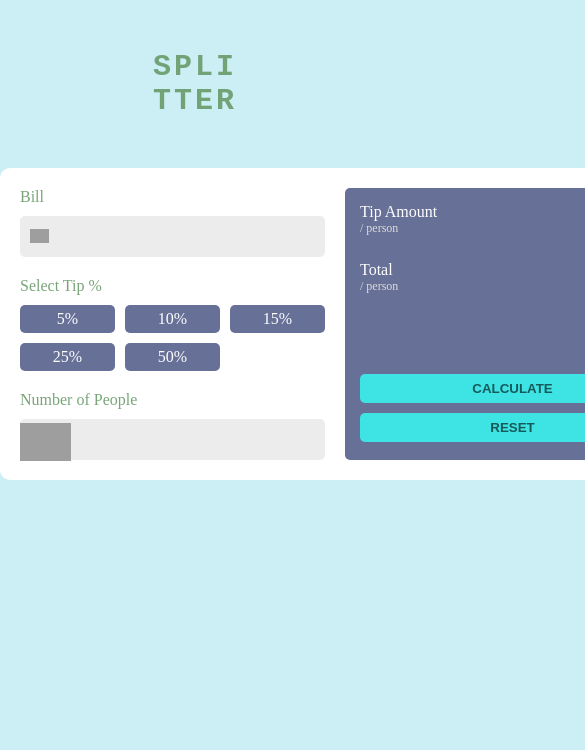
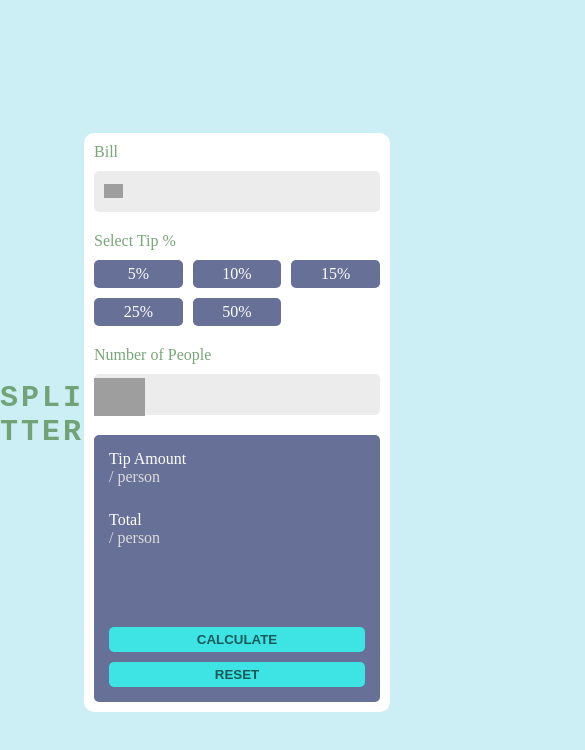
Before and after one commit to djooleee22/splitter, a plain HTML site: page index.html in a window 390 px wide. Shown: the top 750 px of the page, 585 px wide, since content can reach past the window. Drawn offline with Linux system fonts and the light colour scheme; grey boxes are pictures that could not be loaded.

Commit message:
Update style.css

```diff
--- a/style.css
+++ b/style.css
@@ -5,22 +5,30 @@
 }
 
 body {
-    min-height: 100vh;
+  width: 100vw;
+  height: 100vh;
   background-color: rgb(204, 238, 245);
   color: rgba(101, 153, 101, 0.877);
+  display: flex;
+  justify-content: center;
+  align-items: center;
+  font-size: 20px;
+}
+
+.main {
+  width: 70%;
 }
 
 h2 {
-    font-size: 30px;
+  font-size: 40px;
   text-align: center;
-    padding-top: 50px;
   font-family: monospace;
   letter-spacing: 3px;
+  margin-bottom: 15px;
 }
 
 .wrapper {
-    width: 700px;
-    margin: 50px auto;
+  width: 100%;
   background-color: white;
   border-radius: 10px;
   padding: 20px;
@@ -28,7 +36,8 @@ h2 {
   gap: 20px;
 }
 
-.pt-1, .pt-2 {
+.pt-1,
+.pt-2 {
   flex: 1;
 }
 
@@ -46,7 +55,7 @@ input {
   padding: 10px;
   margin-top: 10px;
   font-size: 18px;
-    color: rgba(101, 153, 101, 0.877);;
+  color: rgba(101, 153, 101, 0.877);
   text-align: right;
   font-weight: 600;
   border-radius: 5px;
@@ -97,7 +106,7 @@ input {
 
 .small {
   color: rgb(221, 219, 219);
-    font-size: 12px;
+  font-size: 16px;
 }
 
 .flex {
@@ -107,7 +116,7 @@ input {
 }
 
 .big-num {
-    font-size: 25px;
+  font-size: 30px;
   font-weight: 600;
   color: rgb(62, 228, 228);
 }
@@ -118,7 +127,7 @@ input {
   background-color: rgb(62, 228, 228);
   border: none;
   border-radius: 5px;
-    color:  rgb(22, 90, 90);
+  color: rgb(22, 90, 90);
   font-weight: 600;
   padding: 7px;
   cursor: pointer;
@@ -127,7 +136,6 @@ input {
 .btn1 {
   margin-top: 80px;
   margin-bottom: 10px;
-
 }
 input::-webkit-outer-spin-button,
 input::-webkit-inner-spin-button {
@@ -138,3 +146,45 @@ input::-webkit-inner-spin-button {
 .grey {
   background-color: grey !important;
 }
+
+@media screen and (max-width: 730px) {
+  body {
+    font-size: 18px;
+  }
+  h2 {
+    font-size: 30px;
+  }
+  .main {
+    width: 80%;
+  }
+  .big-num {
+    font-size: 20px;
+  }
+}
+@media screen and (max-width: 550px) {
+  body {
+    font-size: 16px;
+  }
+  .main {
+    width: 95%;
+  }
+  .wrapper {
+    gap: 10px;
+    padding: 10px;
+  }
+  .big-num {
+    font-size: 16px;
+  }
+  .btn1,
+  .pt-2 button {
+    padding: 5px;
+  }
+}
+@media screen and (max-width: 400px) {
+  .wrapper {
+    display: block;
+  }
+  .pt-2 {
+    margin-top: 20px;
+  }
+}
```
Lines whose indentation alone changed are shown as unchanged.
